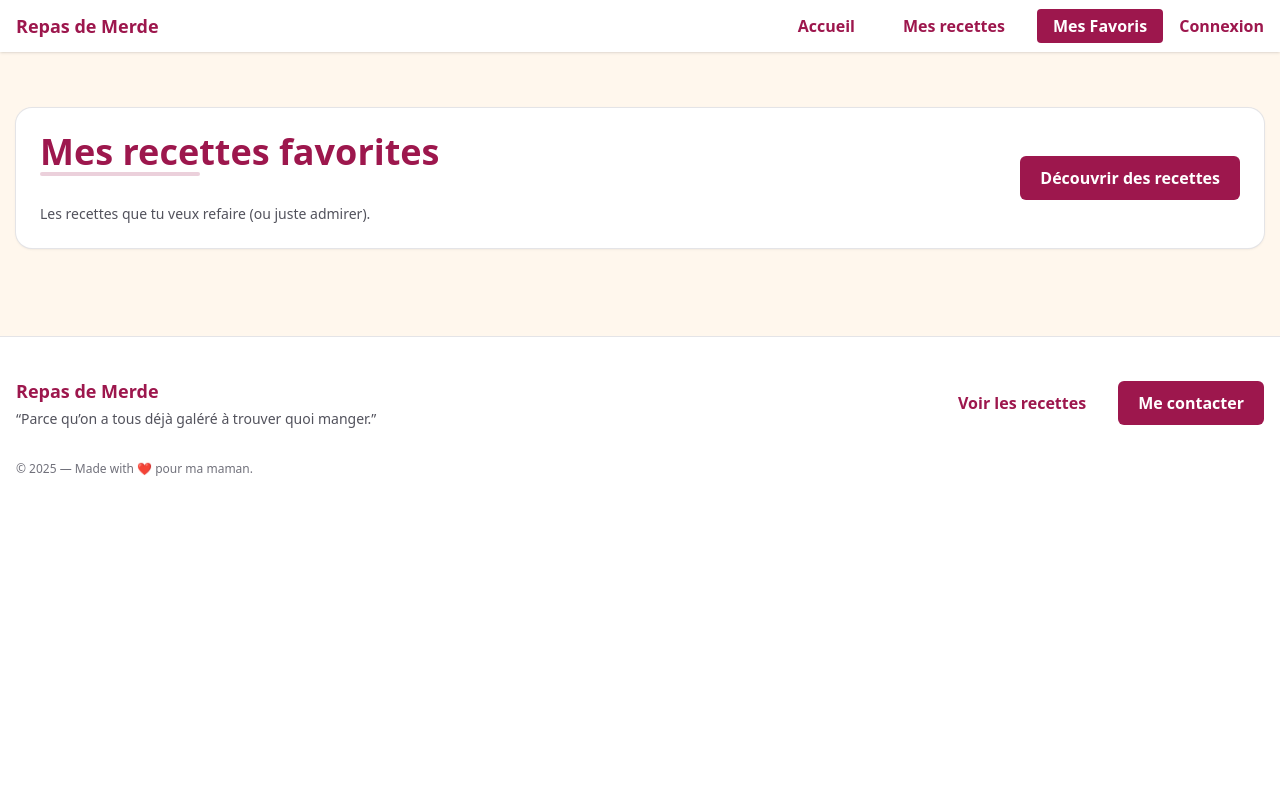
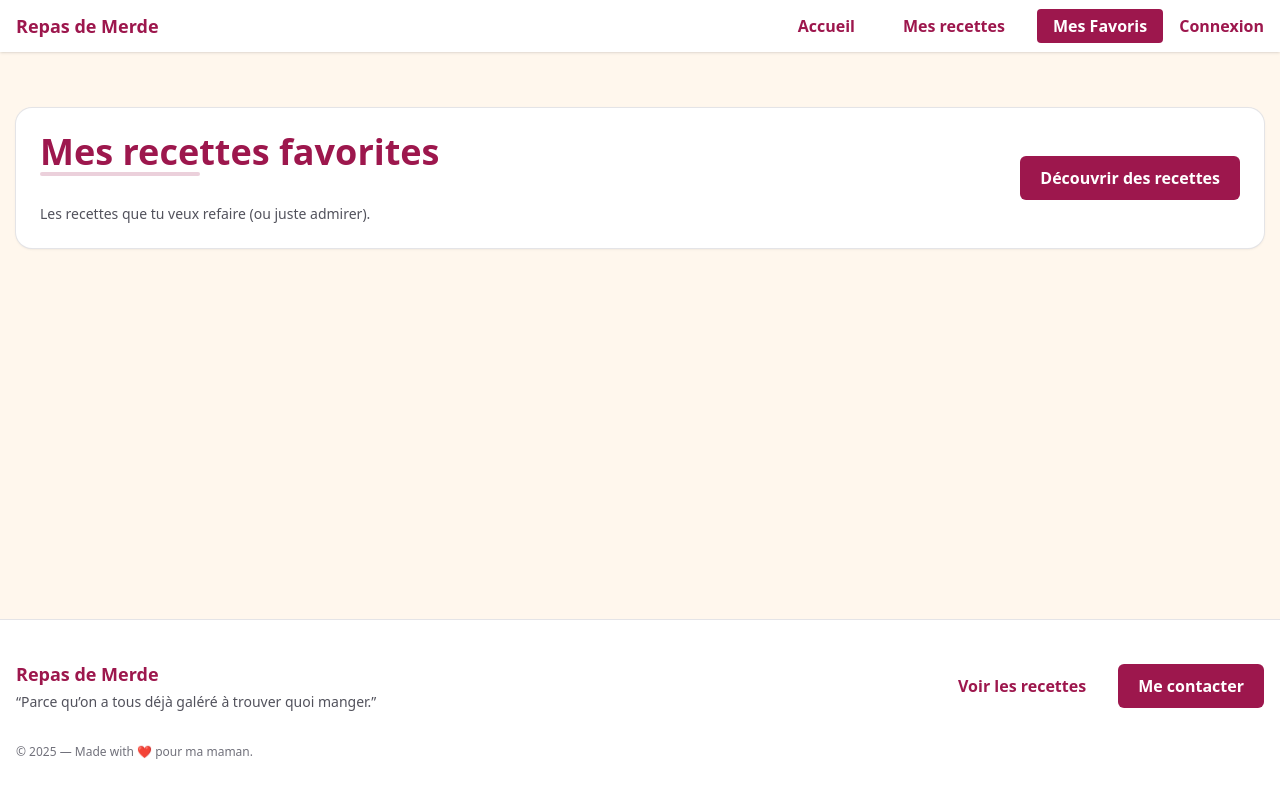
Before and after one commit to 19946-Dresden-St/cooking-recipes, a React (Vite) app in the folder frontend/food-blog-app/: page /favRecipe in a window 1280 px wide. Built offline with nearby package versions, Linux system fonts and the light colour scheme; a web font is replaced by a local one.

Commit message:
Improves layout and removes unused section
Enhances the main layout by introducing a flexbox structure to ensure content fills the screen, and sets a background color.

Removes a redundant "Food Recipe" section from the home page, cleaning up the user interface.

```diff
--- a/frontend/food-blog-app/src/components/MainNavigation.jsx
+++ b/frontend/food-blog-app/src/components/MainNavigation.jsx
@@ -9,12 +9,13 @@
 
     return (
         <>
-            <div className="min-h-screen bg-white text-zinc-800">
+            <div className="min-h-screen flex flex-col bg-white text-zinc-800">
                 <Navbar />
 
                 <AnimatePresence mode="wait">
                     <motion.main
                         key={location.pathname}
+                        className="flex-1 bg-secondary"
                         initial={{ opacity: 0, scale: 0.98 }}
                         animate={{ opacity: 1, scale: 1 }}
                         exit={{ opacity: 0, scale: 0.98 }}
--- a/frontend/food-blog-app/src/pages/Home.jsx
+++ b/frontend/food-blog-app/src/pages/Home.jsx
@@ -70,16 +70,6 @@
                     </div>
                 </div>
             </section>
-            <section className="">
-                <div className="left">
-                    <h1 className="">Food Recipe</h1>
-                    <h5 className="text-red-400">Lorem ipsum dolor sit amet, consectetur adipisicing elit. Ad commodi cumque dolores exercitationem fuga harum iusto laudantium magnam minima modi natus odit pariatur, quibusdam sunt tenetur voluptate, voluptatum. Est, provident.</h5>
-                    <button onClick={addRecipe} >Share your recipe</button>
-                </div>
-                <div className="right">
-                    <img src={foodRecipe} width="320px" height="300px" alt="cookies picture"></img>
-                </div>
-            </section>
 
             {
                 isOpen && (
```
